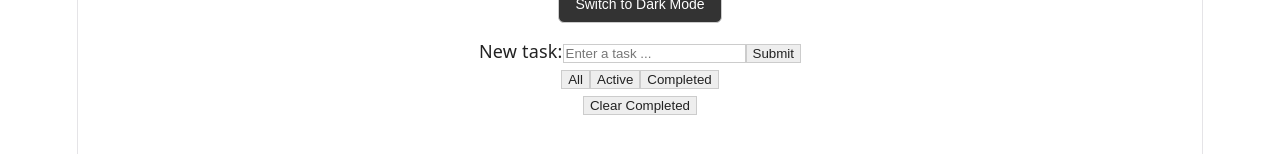
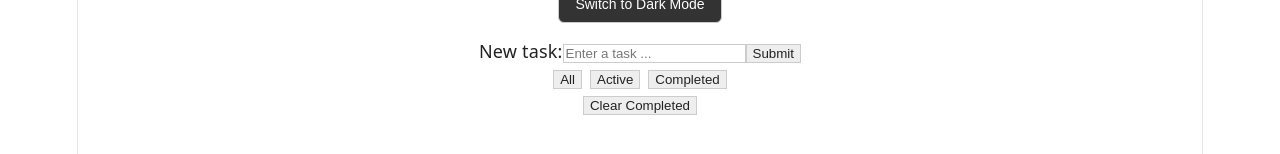
Before and after one commit to divzmadhu/mod-10-lab-03-react-todo-context-app, a React (Vite) app: page / in a window 1280 px wide. Shown: the part 152-306 px from the top of the page. Built offline with nearby package versions, Linux system fonts and the light colour scheme.

Commit message:
Update styling

```diff
--- a/src/App.css
+++ b/src/App.css
@@ -90,3 +90,17 @@
     background-color: #eeeeee;
     color: #222222;
 }
+
+
+/* Container holding the buttons */
+.task-actions {
+  display: flex;
+  gap: 8px; /* Adjust spacing between buttons here */
+  align-items: center;
+}
+
+
+/* Add spacing between task action buttons */
+.todo-container button + button {
+  margin-left: 8px; /* Creates minimal, presentable space between adjacent buttons */
+}
```
